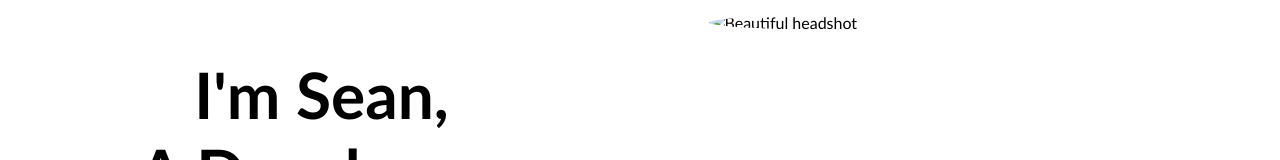
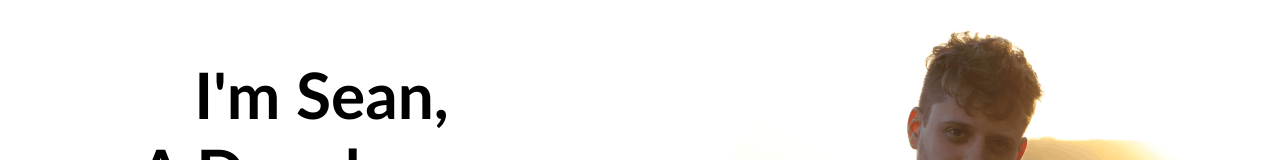
Before and after one commit to MadeWithHuggs/PersonalSite, a plain HTML site: page index.html in a window 1280 px wide. Shown: the top 160 px of the page. Drawn offline with Linux system fonts and the light colour scheme; the site is published under a folder, as on GitHub Pages, so addresses that start at the root find nothing.

Commit message:
Update Headshot index.html
Updated image source formatting

```diff
--- a/index.html
+++ b/index.html
@@ -23,7 +23,7 @@
 
     <div id="main2">
       <div class="heroHS">
-        <img class="headshot" src="/images/SHHS.png" alt="Beautiful headshot">
+        <img class="headshot" src="images/SHHS.png" alt="Beautiful headshot">
       </div>
     </div>
 
```
